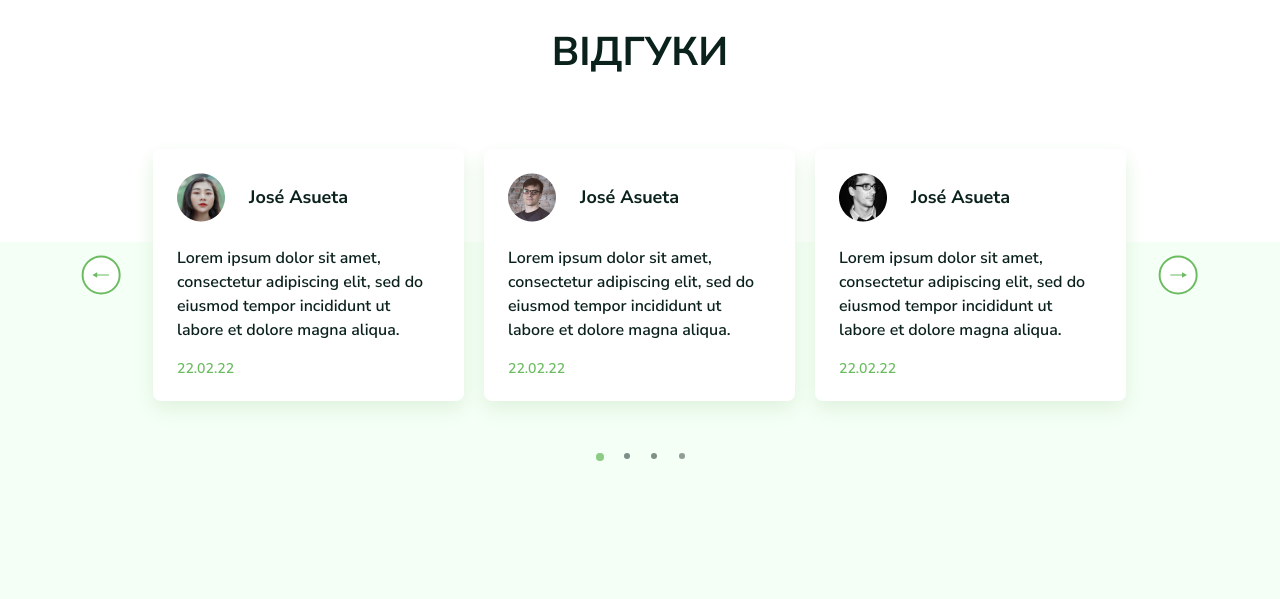
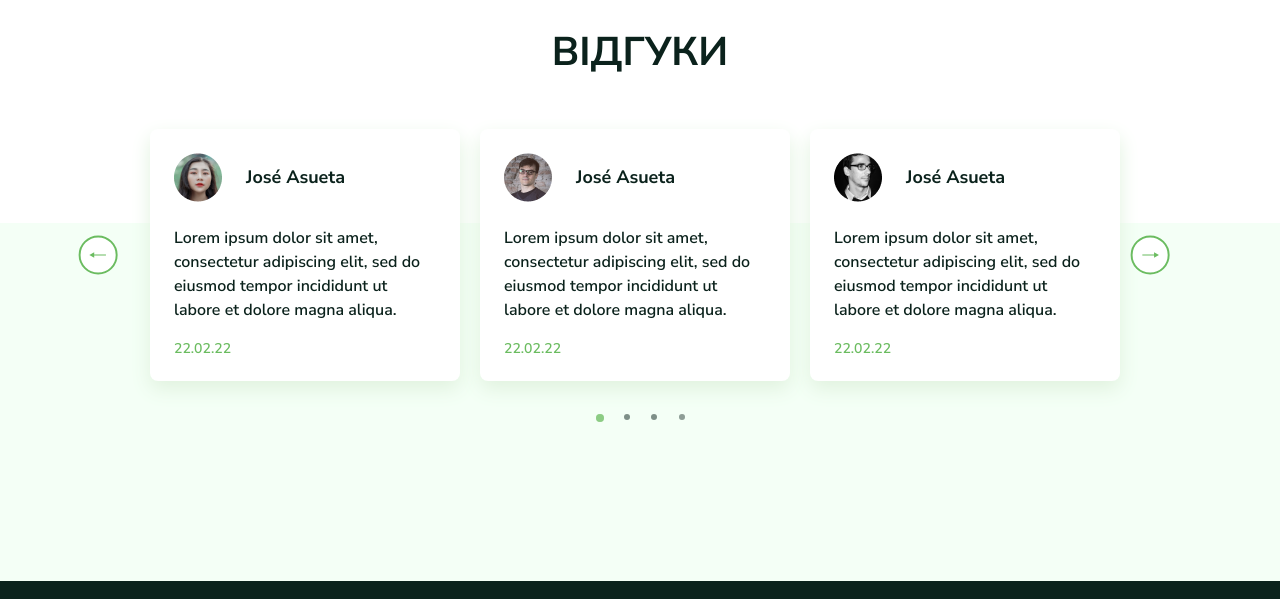
Before and after one commit to dimaparfenyk/vixon-school, a plain HTML site: page index.html in a window 1280 px wide. Shown: the part 3160-3759 px from the top of the page. Drawn offline with nearby package versions, Linux system fonts and the light colour scheme.

Commit message:
checked styles review section

```diff
--- a/css/styles.css
+++ b/css/styles.css
@@ -817,17 +817,44 @@ border: 2px solid var(--active-component-color);
         height: 291px;
     }
 }
-.review-container{
+
+.review-container {
     display: flex;
-    margin-right: 32px;
-    margin-left: 32px;
+    align-items: center;
+    margin-bottom: 32px;
 }
+
 .review-card:nth-child(n+3) {
     display: none;
 }
 @media screen and (min-width:991px) {
     .review-card:nth-child(n+3) {
         display: block;
+    }
+}
+
+.left-arr{
+    margin-right: 10px;
+    width: 32px;
+    height: 32px;
+}
+@media screen and (min-width:1280px) {
+.left-arr {
+        margin-right: 32px;
+        width: 40px;
+            height: 40px;
+    }
+}
+.right-arr{
+    margin-left: 10px;
+    width: 32px;
+    height: 32px;
+}
+@media screen and (min-width:1280px) {
+    .right-arr {
+        margin-right: 32px;
+        width: 40px;
+            height: 40px;
     }
 }
 
@@ -844,17 +871,24 @@ border: 2px solid var(--active-component-color);
 }
 @media screen and (min-width:991px) {
 .review-card {
-    width: 311px;
+    width: 290px;
     height: 252px;
 }
 }
 @media screen and (min-width:1280px) {
     .review-card {
+        width: 310px;
         padding: 24px;
     }
 }
+
+.review-card+.review-card {
+    margin-left: 10px;
+}
+@media screen and (min-width:1280px) {
 .review-card+.review-card{
     margin-left: 20px;
+}
 }
 
 .user {
--- a/index.html
+++ b/index.html
@@ -265,11 +265,12 @@
 <section class="review">
     <h2 class="subtitle">Відгуки</h2>
     <div class="container">
-     <div class="review-box">
-        <svg class="icon-review " width="40" height="40">
-            <use href="./images/Review/icon.svg#icon-left-arr"></use>
-        </svg>
+
+
         <div class="review-container">
+            <svg class="icon-review left-arr" >
+                <use href="./images/Review/icon.svg#icon-left-arr"></use>
+            </svg>
         <div class="review-card">
             <div class="user">
                 <div class="reviewer-avatar">
@@ -309,11 +310,12 @@
             </div>
                 <p class="review-date">22.02.22</p>
         </div>
+        <svg class="icon-review right-arr" width="40" height="40">
+            <use href="./images/Review/icon.svg#icon-right-arr"></use>
+        </svg>
         </div>
-            <svg class="icon-review" width="40" height="40">
-                <use href="./images/Review/icon.svg#icon-right-arr" ></use>
-            </svg>
-    </div>
+
+
         <div class="review-points">
             <div class="review-marker"></div>
             <div class="review-marker"></div>
```
